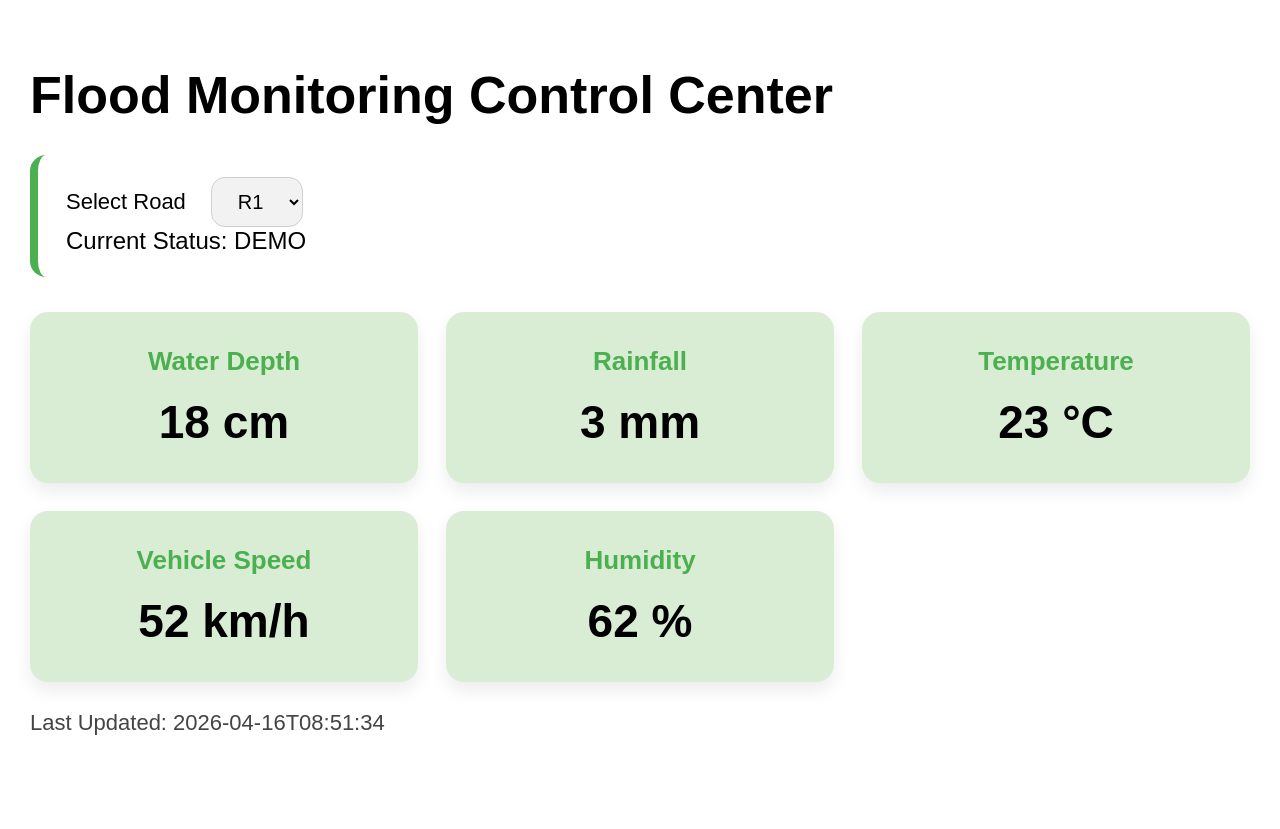
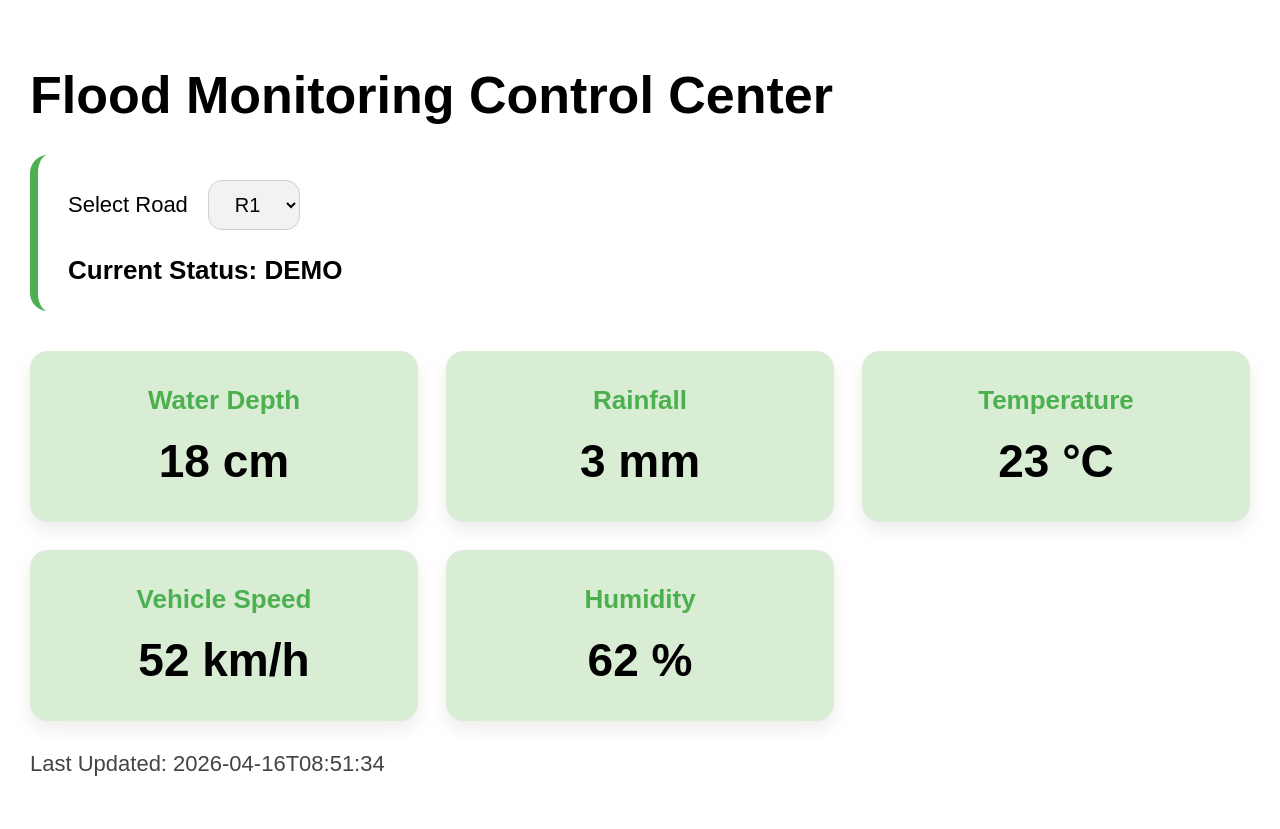
Before and after one commit to hema-1506/flooded-road, a Flask app: page / in a window 1280 px wide. Before the commit the page ends 735 px from the top, so only its background shows below. Run offline with Flask 3, Linux system fonts and the light colour scheme; data that the repository does not hold is empty.

Commit message:
Fix dashboard layout and remove duplicate sections

```diff
--- a/static/style.css
+++ b/static/style.css
@@ -12,19 +12,15 @@ h1 {
   font-weight: bold;
 }
 
+/* TOP BOX */
 .status-box {
-  padding: 22px 28px;
-  border-radius: 16px;
-  margin-bottom: 35px;
-  font-size: 24px;
+  padding: 25px 30px;
+  border-radius: 18px;
+  margin-bottom: 40px;
   border-left: 8px solid #4caf50;
-  box-sizing: border-box;
 }
 
-.selector-box {
-  background: #dfeedd;
-}
-
+/* STATUS COLORS */
 .safe {
   background: #dfeedd;
 }
@@ -37,10 +33,18 @@ h1 {
   background: #f5caca;
 }
 
+/* TOP ROW */
+.top-row {
+  display: flex;
+  align-items: center;
+  gap: 30px;
+}
+
+/* ROAD SELECT */
 .road-selector {
   display: flex;
   align-items: center;
-  gap: 25px;
+  gap: 20px;
 }
 
 .road-selector label {
@@ -56,21 +60,30 @@ h1 {
   font-size: 20px;
 }
 
+/* STATUS TEXT */
+.status-text {
+  margin-top: 25px;
+  font-size: 26px;
+  font-weight: bold;
+}
+
+/* GRID */
 .dashboard-grid {
   display: grid;
   grid-template-columns: repeat(3, 1fr);
   gap: 28px;
 }
 
+/* CARDS */
 .card {
   background: #d8edd3;
   padding: 34px 20px;
   border-radius: 18px;
   text-align: center;
   box-shadow: 0 8px 18px rgba(0, 0, 0, 0.08);
-  min-height: 95px;
 }
 
+/* TITLE */
 .title {
   font-size: 26px;
   color: #4caf50;
@@ -78,14 +91,15 @@ h1 {
   font-weight: bold;
 }
 
+/* VALUE */
 .value {
   font-size: 46px;
   font-weight: bold;
-  color: black;
 }
 
+/* TIMESTAMP */
 .timestamp {
-  margin-top: 28px;
+  margin-top: 30px;
   font-size: 22px;
   color: #444;
 }
```
